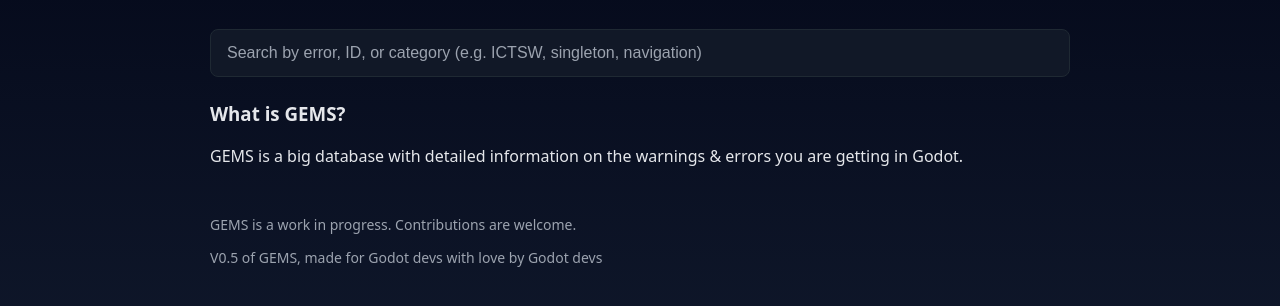
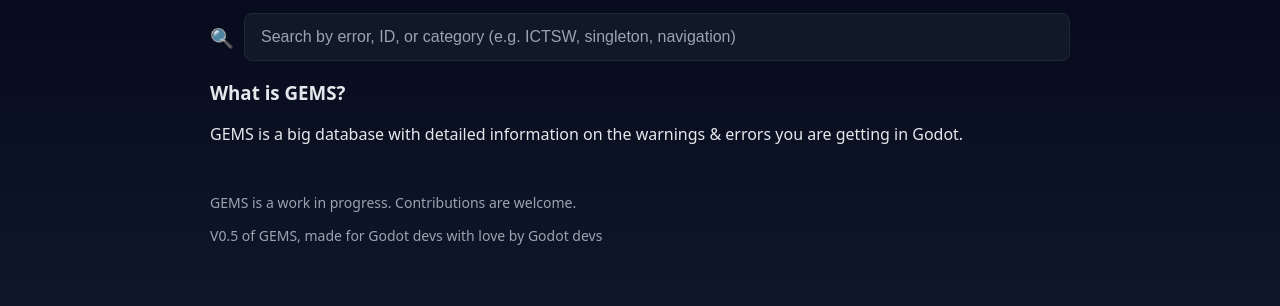
Before and after one commit to 2-LazyDevs/GEMS, a plain HTML site: page index.html in a window 1280 px wide. Shown: the part 164-470 px from the top of the page. Drawn offline with Linux system fonts and the light colour scheme; no server answers.

Commit message:
Add a search icon

```diff
--- a/index.html
+++ b/index.html
@@ -24,6 +24,7 @@
     </header>
 
   <section class="search-box">
+    <label for="search" class="search-label">🔍</label>
     <input
       id="search"
       type="text"
@@ -31,6 +32,7 @@
       autocomplete="off"
     >
   </section>
+
 
     <section id="results" class="results"></section>
 
--- a/styles.css
+++ b/styles.css
@@ -38,8 +38,20 @@ body {
 }
 
 .search-box {
-  margin: 32px 0 24px;
+  display: flex;
+  align-items: center;
+  gap: 10px;
 }
+
+.search-label {
+  font-size: 1.2rem;
+  cursor: text;
+}
+
+.search-box input {
+  flex: 1;
+}
+
 
 input {
   width: 100%;
```
Lines whose indentation alone changed are shown as unchanged.
